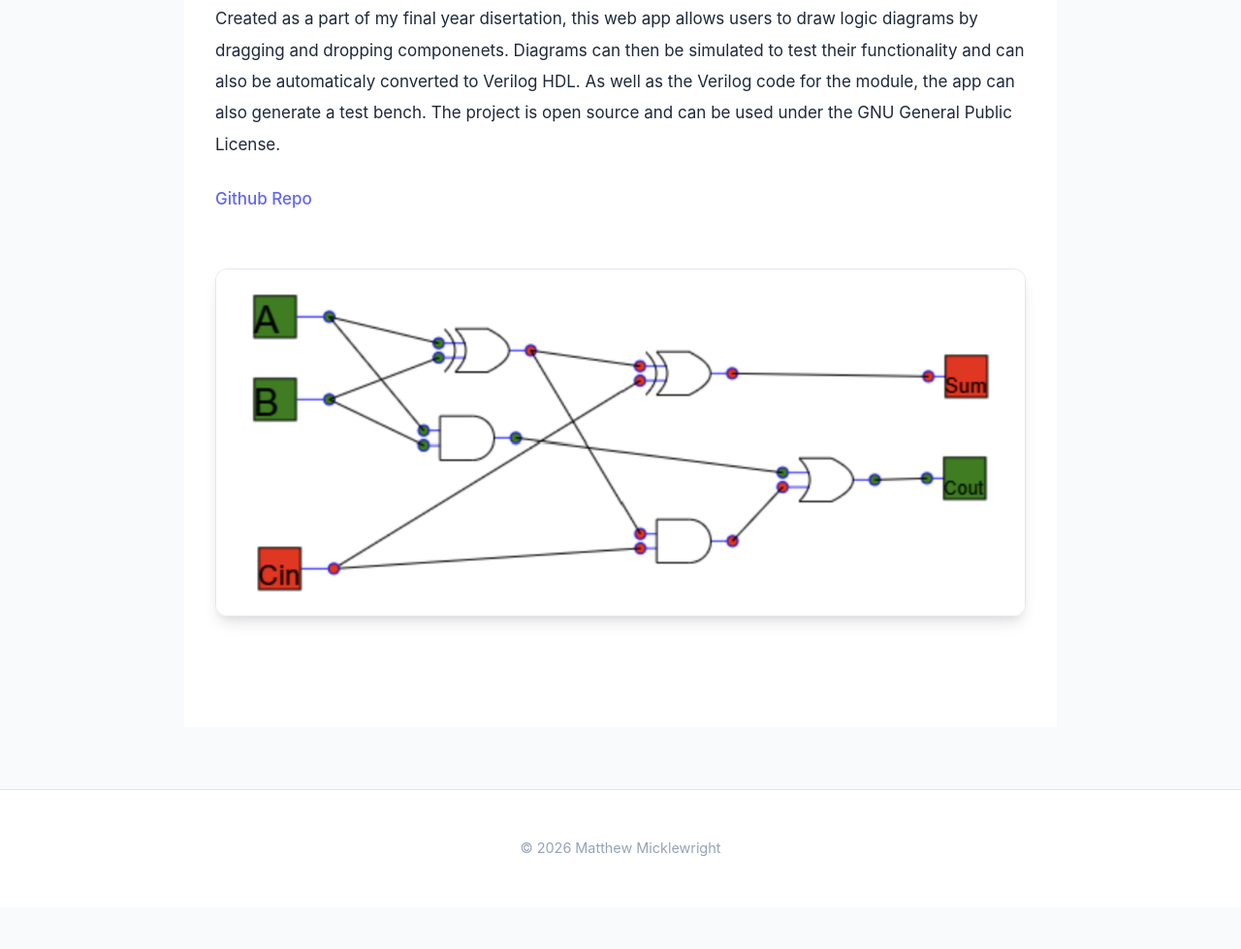
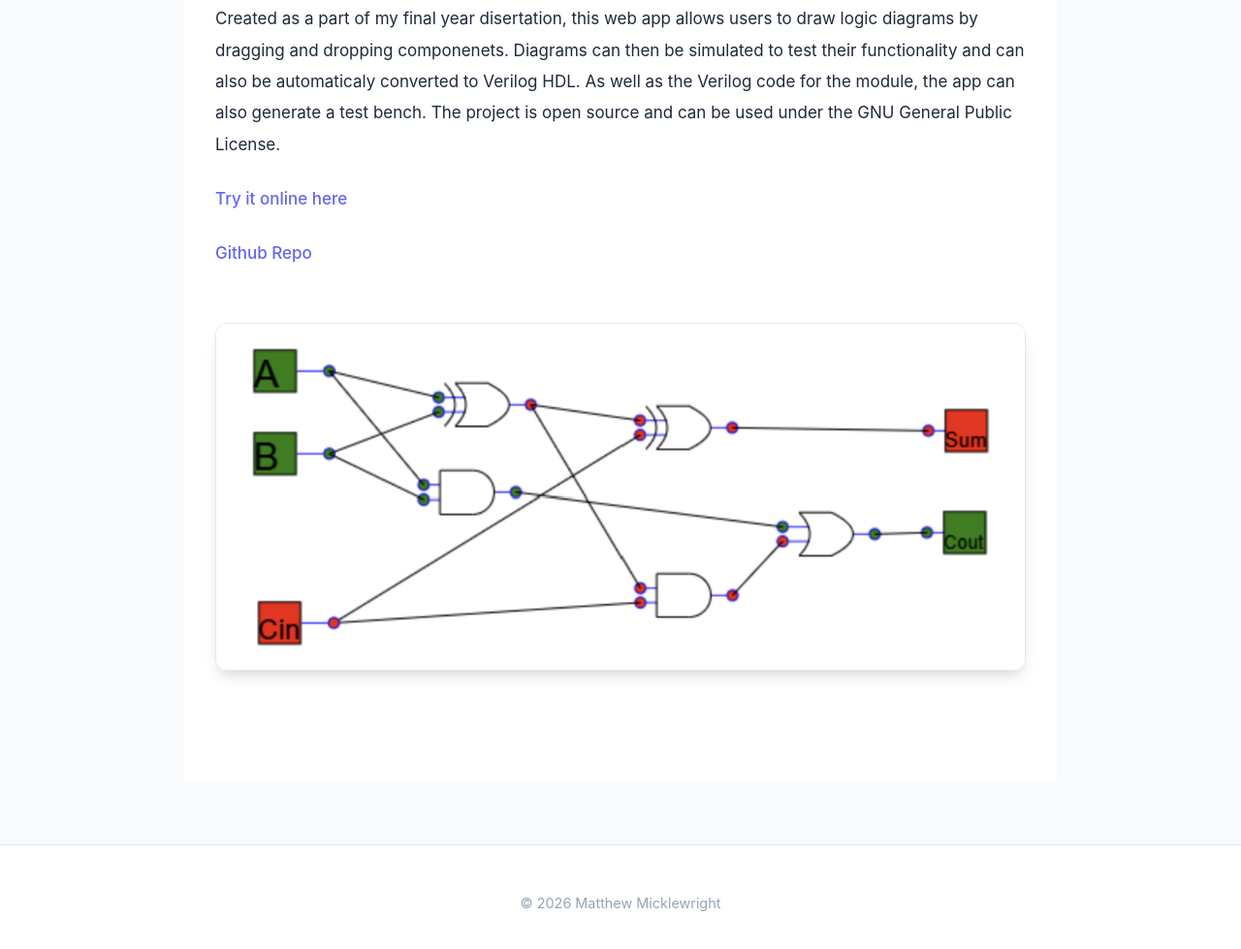
Before and after one commit to MickleByte/matthewmicklewright.com, an Eleventy site: page projects/logic-simulator.md in a window 1280 px wide. Shown: the part 924-1903 px from the top of the page at 97% size. Before the commit the page ends 1860 px from the top, so only its background shows below. Built offline with nearby package versions, Linux system fonts and the light colour scheme; Eleventy itself is replaced by a stand-in of ours; files that its build step writes are made by us from their sources.

Commit message:
Add link to HDL transpiler

```diff
--- a/projects/logic-simulator.md
+++ b/projects/logic-simulator.md
@@ -11,6 +11,8 @@ images: ["article-4-1.png", "article-4-2.jpg"]
 
 Created as a part of my final year disertation, this web app allows users to draw logic diagrams by dragging and dropping componenets. Diagrams can then be simulated to test their functionality and can also be automaticaly converted to Verilog HDL. As well as the Verilog code for the module, the app can also generate a test bench. The project is open source and can be used under the GNU General Public License.
 
+[Try it online here](http://hdl-transpiler.s3-website.eu-west-2.amazonaws.com/)
+
 [Github Repo](https://github.com/MickleByte/HDLTranspiler)
 
 
```
